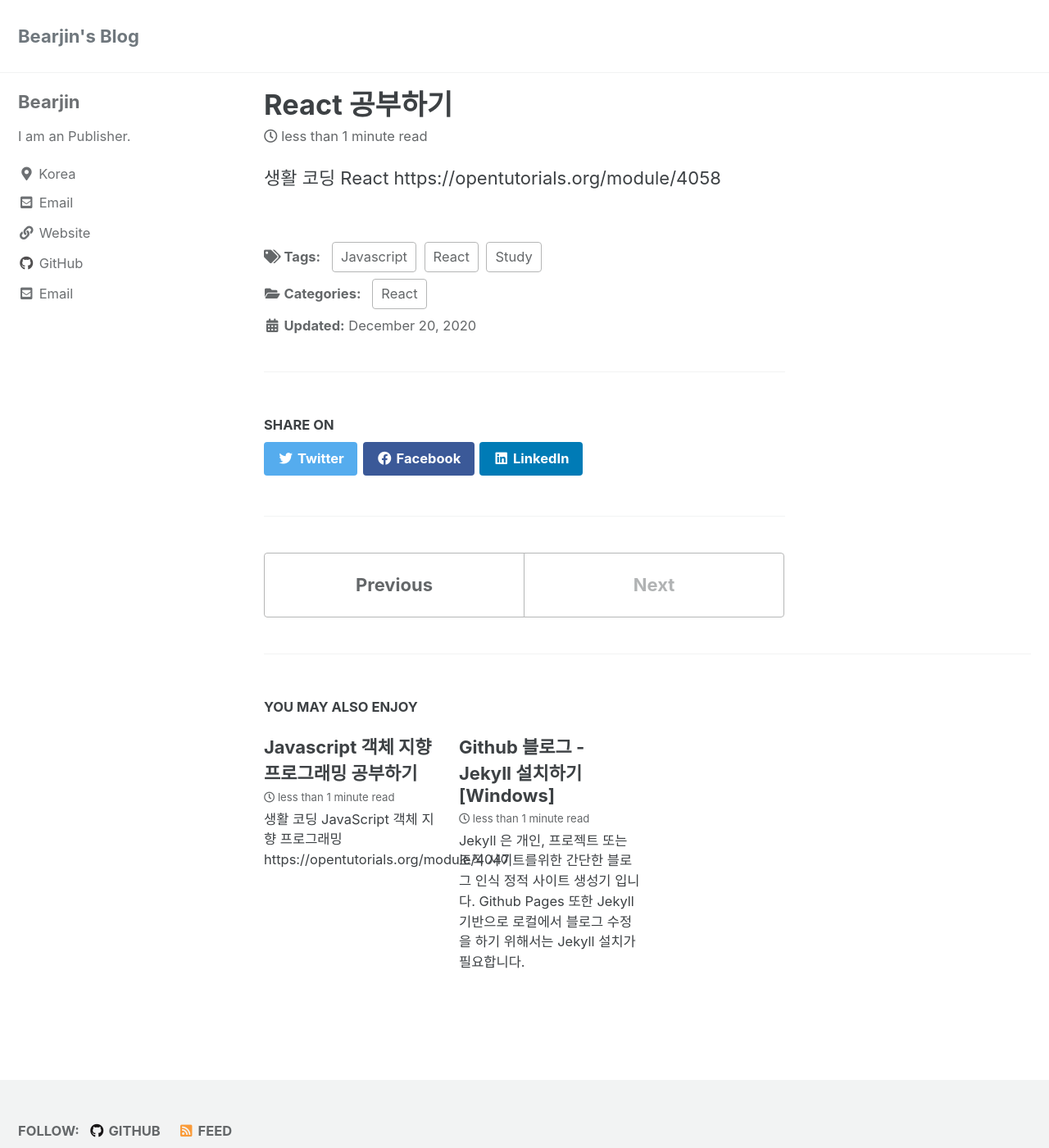
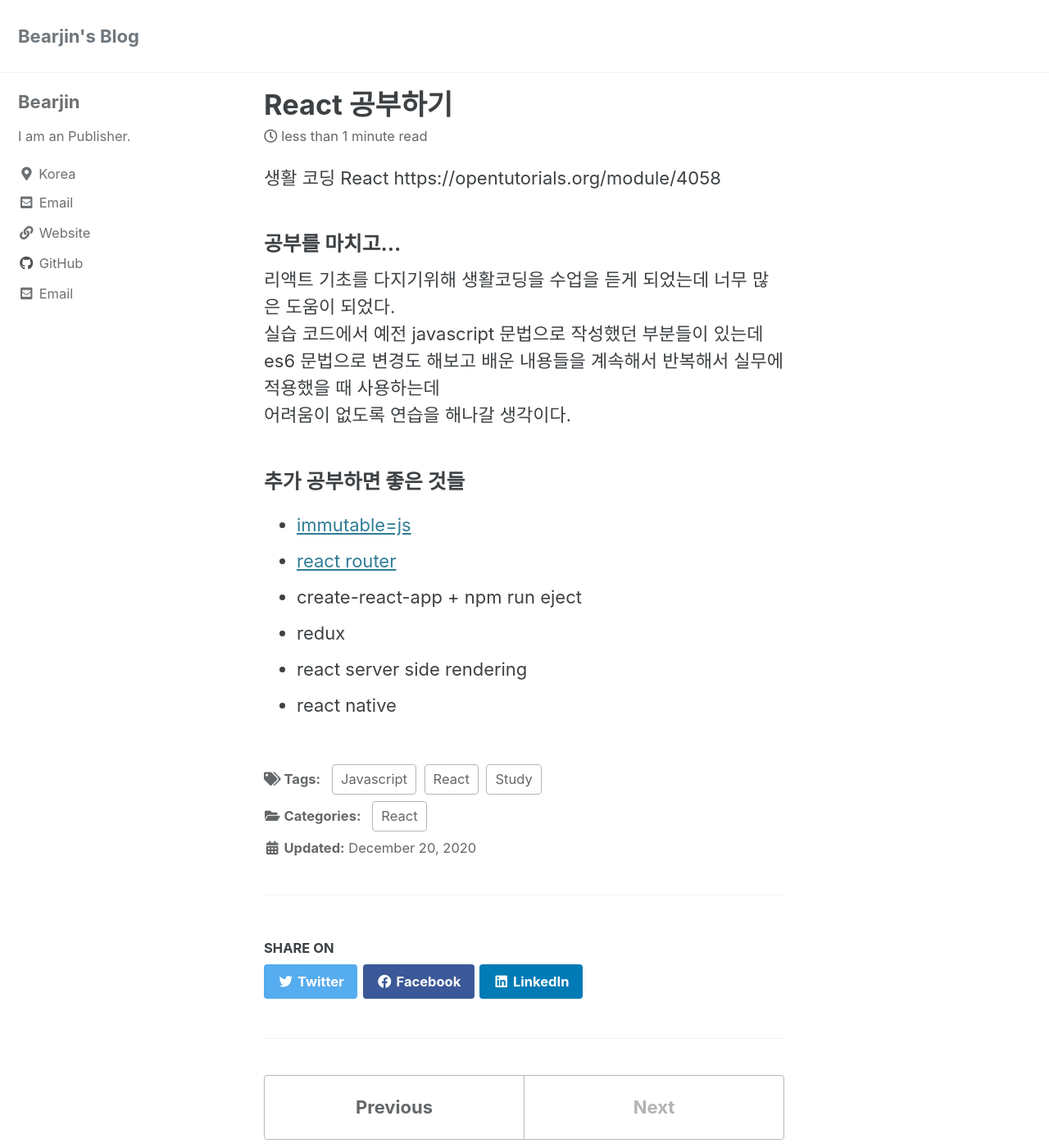
Before and after one commit to bearjin/bearjin.github.io, a Jekyll site: the page built from _posts/2020-12-20-React Study.md, in a window 1280 px wide and 1400 px high. Shown: the whole window at 82% size. Built offline with Jekyll 4.4.1, drawn with Linux system fonts in a browser that asks for light colours; cached includes are drawn as plain includes.

Commit message:
Update post

```diff
--- a/_posts/2020-12-20-React Study.md
+++ b/_posts/2020-12-20-React Study.md
@@ -10,3 +10,17 @@
 
 생활 코딩 React
 https://opentutorials.org/module/4058
+
+### 공부를 마치고...
+리액트 기초를 다지기위해 생활코딩을 수업을 듣게 되었는데 너무 많은 도움이 되었다.
+실습 코드에서 예전 javascript 문법으로 작성했던 부분들이 있는데
+es6 문법으로 변경도 해보고 배운 내용들을 계속해서 반복해서 실무에 적용했을 때 사용하는데
+어려움이 없도록 연습을 해나갈 생각이다.
+
+### 추가 공부하면 좋은 것들
+- [immutable=js](https://immutable-js.github.io/immutable-js/)
+- [react router](https://reactrouter.com/)
+- create-react-app + npm run eject
+- redux
+- react server side rendering
+- react native
```
